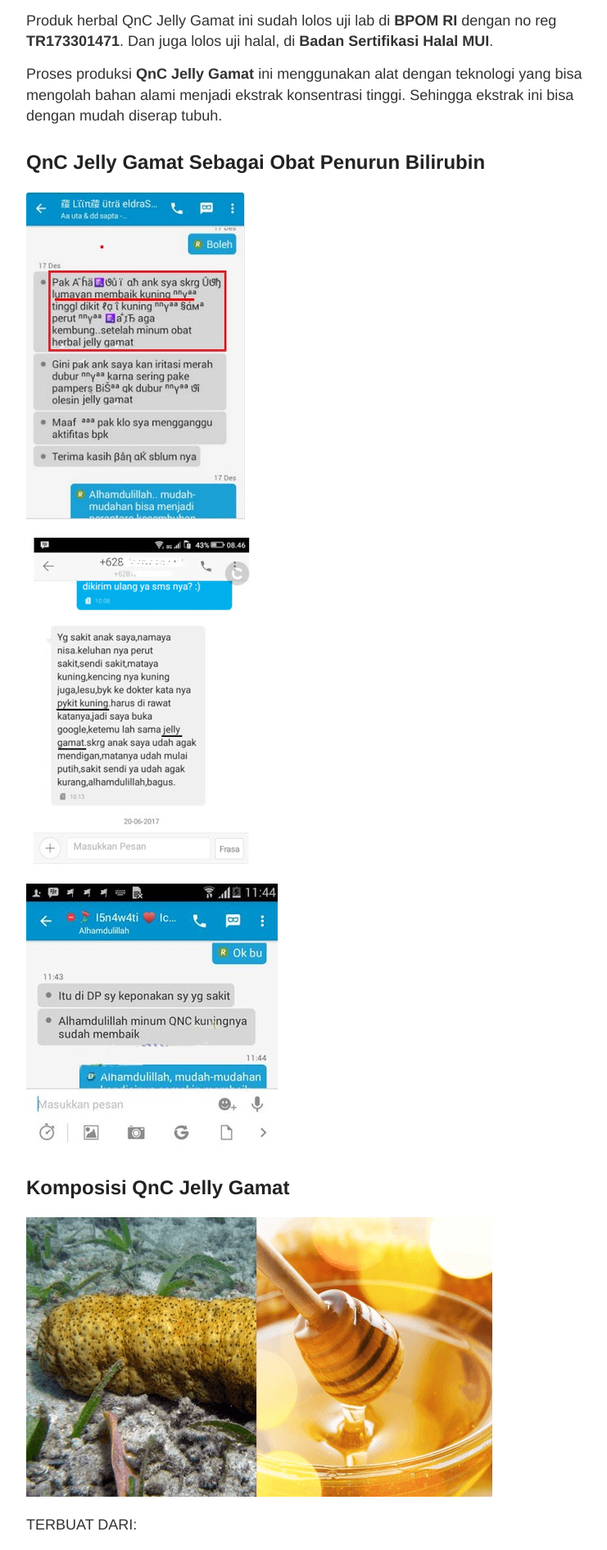
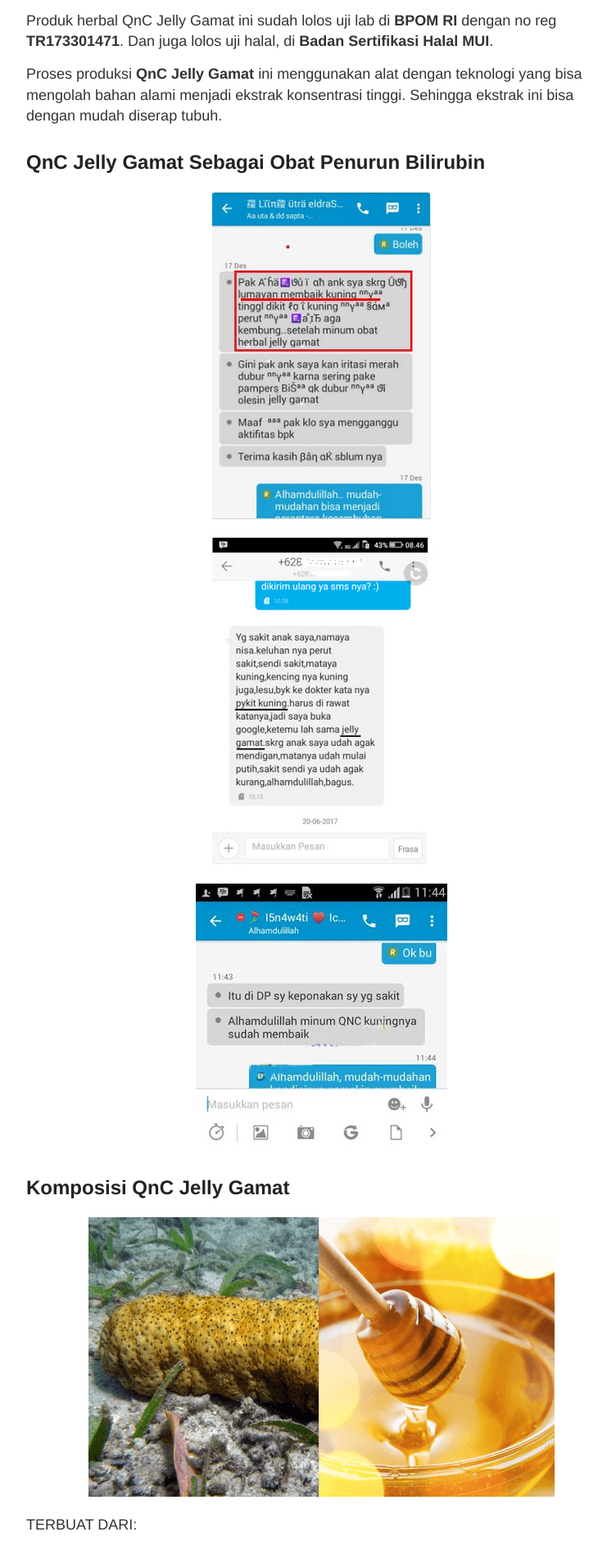
Before and after one commit to zeinherbal/zeinherbal.github.io, a Jekyll site: the page built from _posts/2019-12-02-obat-penurun-bilirubin.md, in a window 1280 px wide. Shown: the part 2736-4627 px from the top of the page at 82% size, without its empty margins (248-989 px from the left). Built offline with Jekyll 4.4.1, drawn with Linux system fonts in a browser that asks for light colours.

Commit message:
Update 2019-12-02-obat-penurun-bilirubin.md

```diff
--- a/_posts/2019-12-02-obat-penurun-bilirubin.md
+++ b/_posts/2019-12-02-obat-penurun-bilirubin.md
@@ -92,18 +92,18 @@
 ## QnC Jelly Gamat Sebagai Obat Penurun Bilirubin
 
 ![QnC Jelly Gamat](/images/git1.jpg)
-{: style="margin-left: auto; margin-right: auto;"}
+{: style="margin-left: auto; margin-right: auto; text-align:center;"}
 
 ![QnC Jelly Gamat](/images/git2.jpg)
-{: style="margin-left: auto; margin-right: auto;"}
+{: style="margin-left: auto; margin-right: auto; text-align:center;"}
 
 ![QnC Jelly Gamat](/images/git3.jpg)
-{: style="margin-left: auto; margin-right: auto;"}
+{: style="margin-left: auto; margin-right: auto; text-align:center;"}
 
 ## Komposisi QnC Jelly Gamat
 
 ![QnC Jelly Gamat](/images/teripang-madu.png)
-{: style="margin-left: auto; margin-right: auto;"}
+{: style="margin-left: auto; margin-right: auto; text-align:center;"}
 
 TERBUAT DARI:
 
@@ -112,7 +112,7 @@
 ## Apakah QnC Jelly Gamat Aman?
 
 ![QnC Jelly Gamat](/images/logo3.png)
-{: style="margin-left: auto; margin-right: auto;"}
+{: style="margin-left: auto; margin-right: auto; text-align:center;"}
 
 **Terdaftar di BPOM**
 {: style="text-align: center;"}
@@ -121,7 +121,7 @@
 {: style="text-align: center;"}
 
 ![QnC Jelly Gamat](/images/logo1.png)
-{: style="margin-left: auto; margin-right: auto;"}
+{: style="margin-left: auto; margin-right: auto; text-align:center;"}
 
 **100% Original**
 {: style="text-align: center;"}
@@ -130,7 +130,7 @@
 {: style="text-align: center;"}
 
 ![QnC Jelly Gamat](/images/logo2.png)
-{: style="margin-left: auto; margin-right: auto;"}
+{: style="margin-left: auto; margin-right: auto; text-align:center;"}
 
 **Teruji Halal**
 {: style="text-align: center;"}
```
